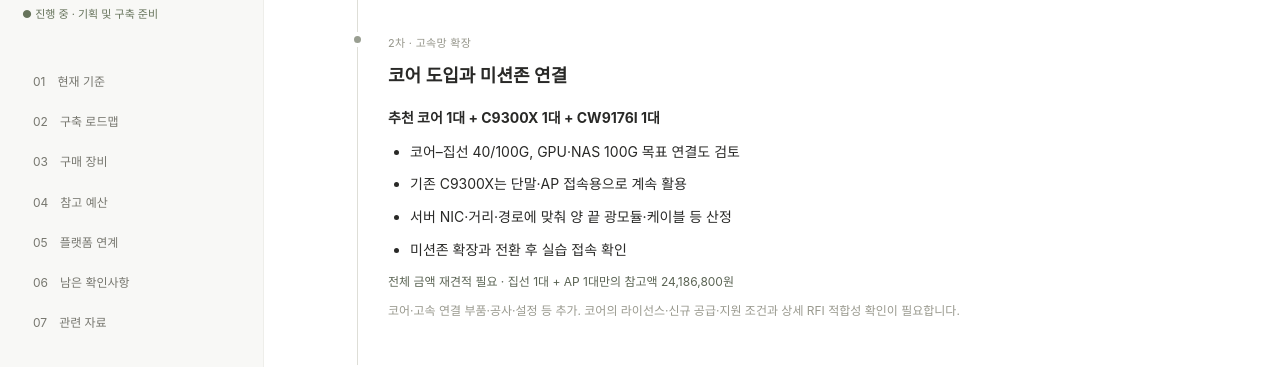
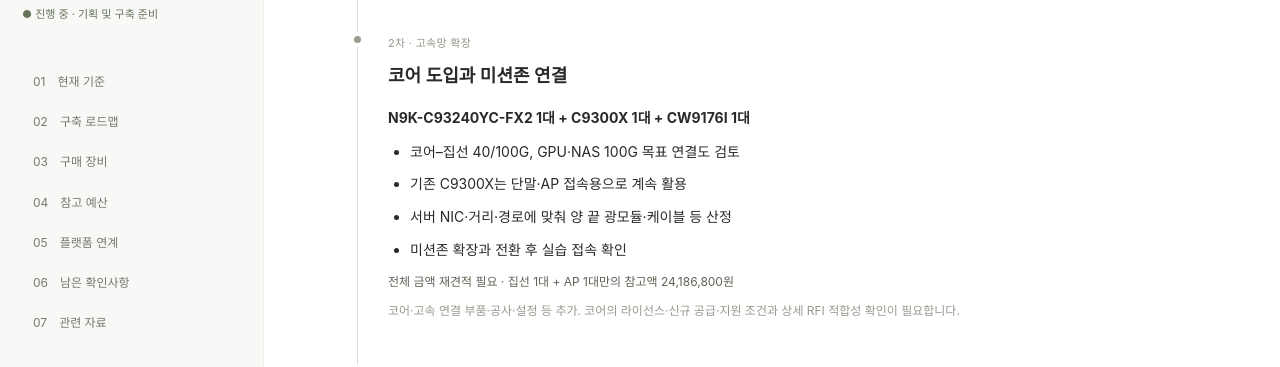
Before and after one commit to Ddaeunn425/ddaeunn425.github.io, a Jekyll site: the page built from hsu-pac.html, in a window 1280 px wide and 900 px high, scrolled down 1224 px. Shown: the part 151-518 px from the top of the window. Built offline with Jekyll 4.4.1, drawn with Linux system fonts in a browser that asks for light colours.

Commit message:
Update _data/hsu.json (via Pages CMS)

```diff
--- a/_data/hsu.json
+++ b/_data/hsu.json
@@ -16,7 +16,7 @@
     {
       "label": "2차 · 고속망 확장",
       "title": "코어 도입과 미션존 연결",
-      "body": "<p><strong>추천 코어 1대 + C9300X 1대 + CW9176I 1대</strong></p><ul><li><p>코어–집선 40/100G, GPU·NAS 100G 목표 연결도 검토</p></li><li><p>기존 C9300X는 단말·AP 접속용으로 계속 활용</p></li><li><p>서버 NIC·거리·경로에 맞춰 양 끝 광모듈·케이블 등 산정</p></li><li><p>미션존 확장과 전환 후 실습 접속 확인</p></li></ul><p></p>",
+      "body": "<p><strong>N9K-C93240YC-FX2 1대 + C9300X 1대 + CW9176I 1대</strong></p><ul><li><p>코어–집선 40/100G, GPU·NAS 100G 목표 연결도 검토</p></li><li><p>기존 C9300X는 단말·AP 접속용으로 계속 활용</p></li><li><p>서버 NIC·거리·경로에 맞춰 양 끝 광모듈·케이블 등 산정</p></li><li><p>미션존 확장과 전환 후 실습 접속 확인</p></li></ul><p></p>",
       "amount": "전체 금액 재견적 필요 · 집선 1대 + AP 1대만의 참고액 24,186,800원",
       "note": "코어·고속 연결 부품·공사·설정 등 추가. 코어의 라이선스·신규 공급·지원 조건과 상세 RFI 적합성 확인이 필요합니다."
     },
```
